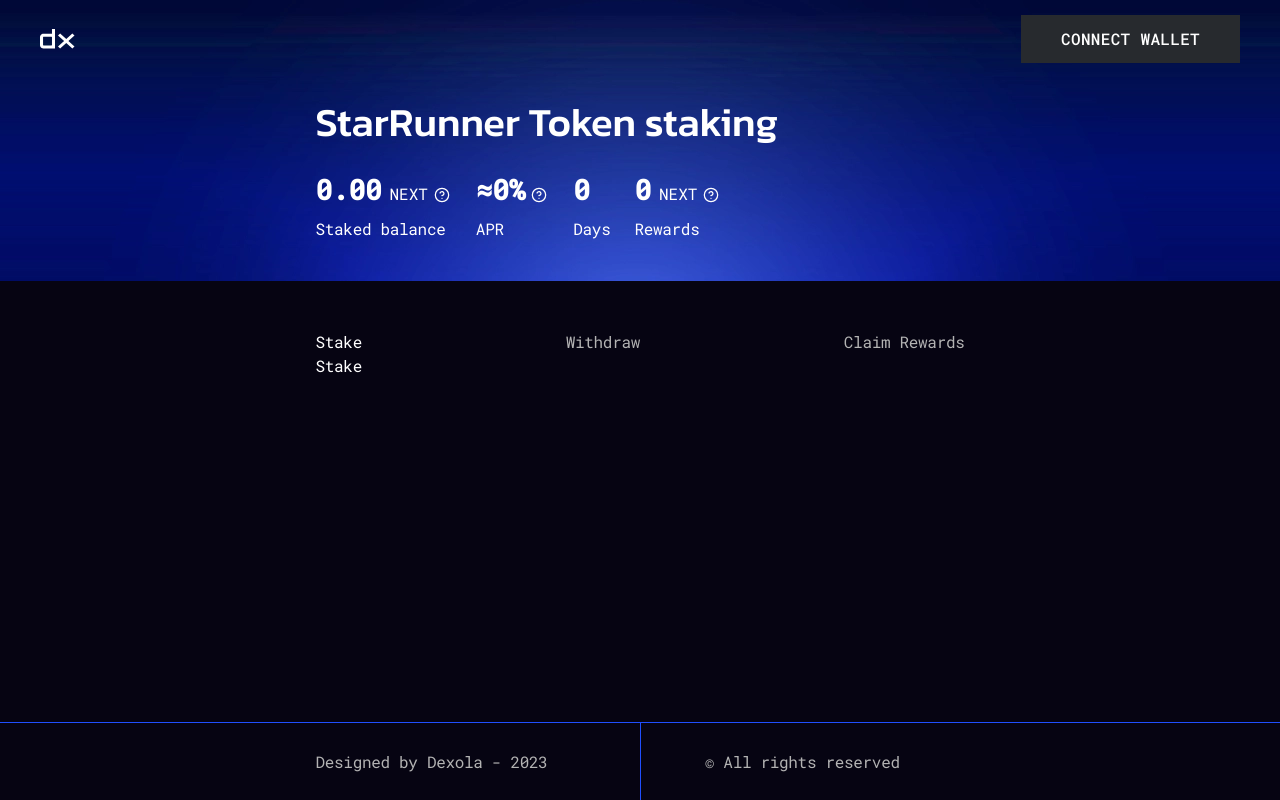
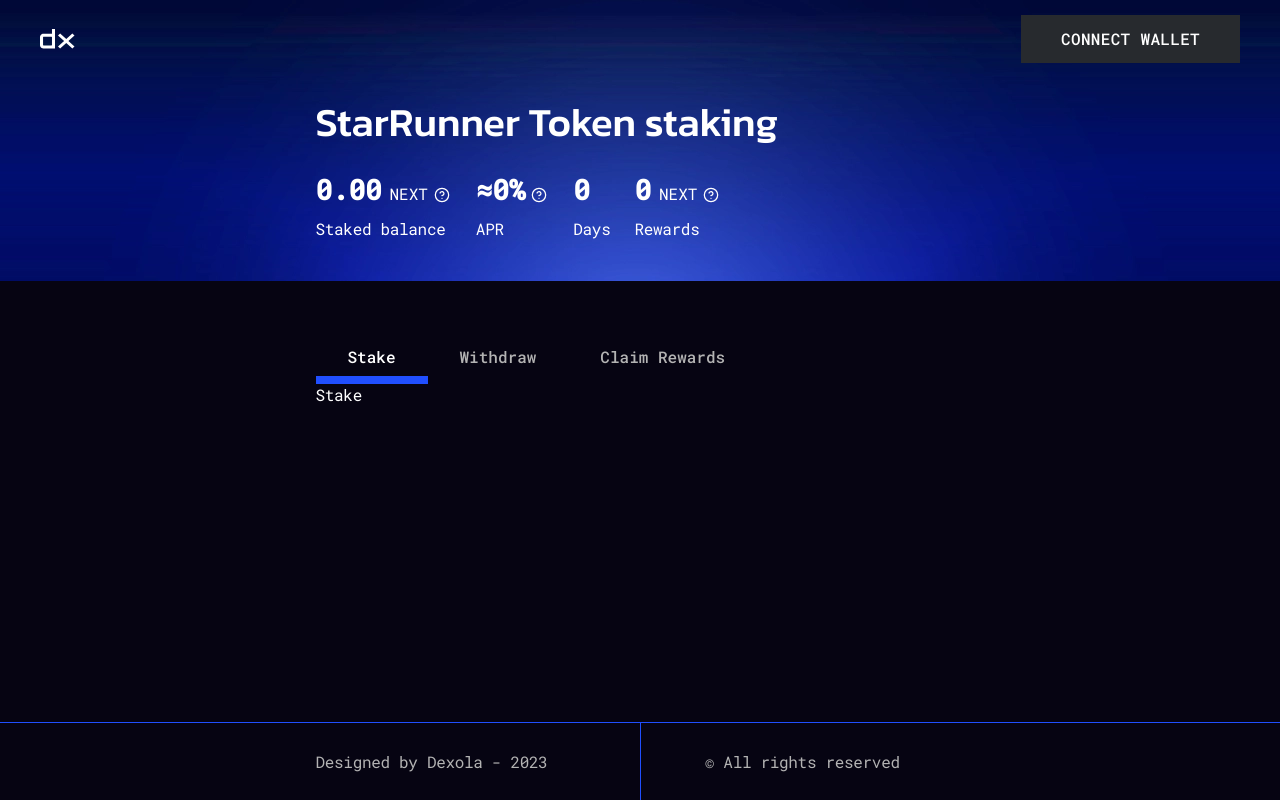
Before and after one commit to VIlliaV/dexola_camp_part2, a React (Vite) app: page / in a window 1280 px wide. Built offline with nearby package versions, Linux system fonts and the light colour scheme.

Commit message:
UPD | navigation. add adaptive

```diff
--- a/src/components/Navigation/Navigation.styled.js
+++ b/src/components/Navigation/Navigation.styled.js
@@ -1,5 +1,6 @@
 import { NavLink } from 'react-router-dom';
 import { styled } from 'styled-components';
+import { media } from '@/styles/media';
 
 export const NavStyled = styled.nav`
   width: 100%;
@@ -8,12 +9,41 @@ export const NavStyled = styled.nav`
     display: flex;
     justify-content: space-between;
     align-items: center;
+    @media ${media.tablet} {
+      justify-content: start;
+    }
   }
 `;
 
 export const StyledNavLink = styled(NavLink)`
+  position: relative;
+  display: flex;
+  padding: 16px 0px;
+  justify-content: center;
+  align-items: center;
   color: var(--secondary);
+
+  @media ${media.tablet} {
+    padding: 16px 32px;
+    font-weight: 500;
+    line-height: 1.4;
+    letter-spacing: normal;
+  }
+
   &.active {
     color: var(--primary);
+    &::after {
+      content: '';
+      position: absolute;
+      bottom: 0;
+      left: 50%;
+      width: 100%;
+      height: 6px;
+      background-color: var(--accent);
+      transform: translate(-50%, 0);
+      @media ${media.tablet} {
+        height: 8px;
+      }
+    }
   }
 `;
--- a/src/styles/modern-normalize.css
+++ b/src/styles/modern-normalize.css
@@ -22,7 +22,7 @@ Use a better box model (opinionated).
 */
 
 html {
-  line-height: 1.5;
+  /* line-height: 1.3; */
   /* 1 */
   -webkit-text-size-adjust: 100%;
   /* 2 */
```
